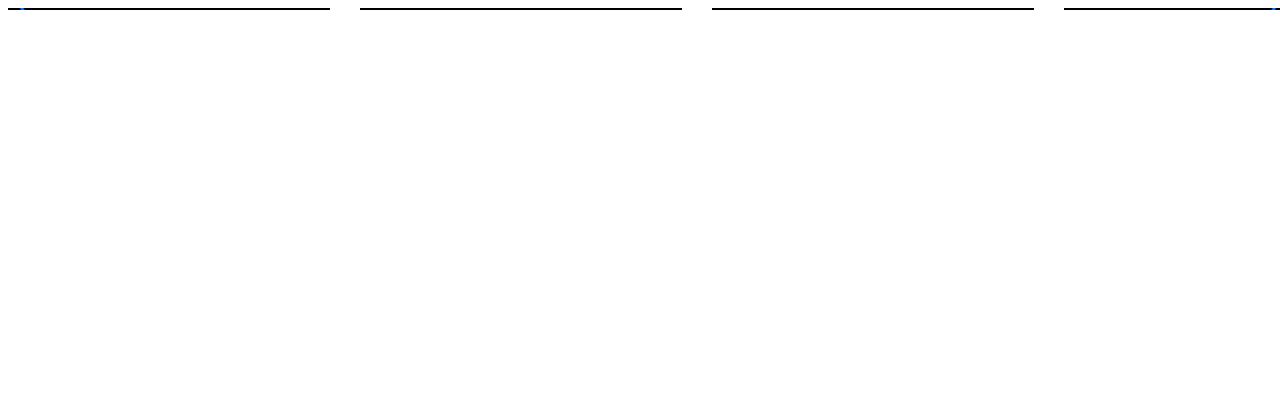
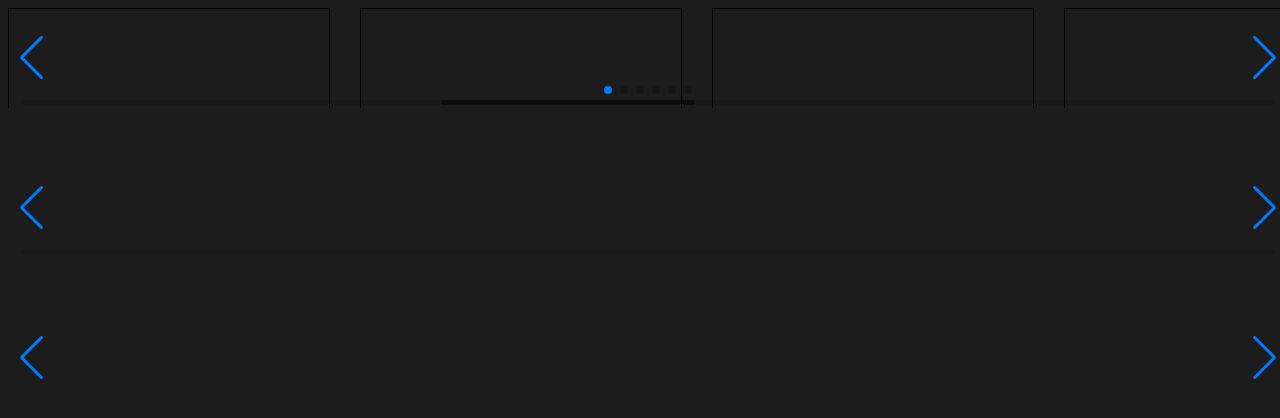
Before and after one commit to Saxxan/JS-in-deskopt, a website: page ejercicio-clon-netflix/index.html in a window 1280 px wide. Drawn offline with nearby package versions, Linux system fonts and the light colour scheme.

Commit message:
Swipers created, background-color

```diff
--- a/ejercicio-clon-netflix/index.html
+++ b/ejercicio-clon-netflix/index.html
@@ -7,8 +7,15 @@
     <title>Clon Netflix</title>
     <link rel="stylesheet" href="./node_modules/swiper/swiper-bundle.min.css">
     <style>
+        body {
+            background-color: rgb(29, 28, 28);
+            color: white;
+        }
+
         .swiper {
         width: 100vw;
+        height: 100px;
+        margin-bottom: 50px;
         }
 
         .swiper-slide {
@@ -24,8 +31,52 @@
     </style>
 </head>
 <body>
+
+    <!-- Header -->
+    <header>
+
+    </header>
+
     <!-- Slider main container -->
 	<div class="swiper">
+        <!-- Additional required wrapper -->
+        <div class="swiper-wrapper">
+            <!-- Slides -->
+        </div>
+
+        <div class="selected-movie"></div>
+
+        <!-- pagination -->
+        <div class="swiper-pagination"></div>
+
+        <!-- navigation buttons -->
+        <div class="swiper-button-prev"></div>
+        <div class="swiper-button-next"></div>
+
+        <!-- scrollbar -->
+        <div class="swiper-scrollbar"></div>
+    </div>
+
+    <div class="swiper">
+        <!-- Additional required wrapper -->
+        <div class="swiper-wrapper">
+            <!-- Slides -->
+        </div>
+
+        <div class="selected-movie"></div>
+
+        <!-- pagination -->
+        <div class="swiper-pagination"></div>
+
+        <!-- navigation buttons -->
+        <div class="swiper-button-prev"></div>
+        <div class="swiper-button-next"></div>
+
+        <!-- scrollbar -->
+        <div class="swiper-scrollbar"></div>
+    </div>
+
+    <div class="swiper">
         <!-- Additional required wrapper -->
         <div class="swiper-wrapper">
             <!-- Slides -->
--- a/ejercicio-clon-netflix/index.js
+++ b/ejercicio-clon-netflix/index.js
@@ -21,6 +21,9 @@ document.querySelectorAll('.swiper-slide').forEach(function(slide) {
 	slide.addEventListener('click', function() {
 		// Podemos recuperar la información del atributo data usando la api "dataset"
 		const index = slide.dataset.index;
+        const selectedMovie = list[index];
+
+        document.querySelector('.selected-movie').innerHTML = selectedMovie.name;
 	});
 });
 
```
